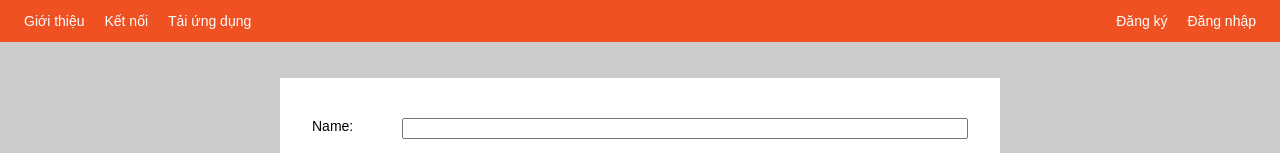
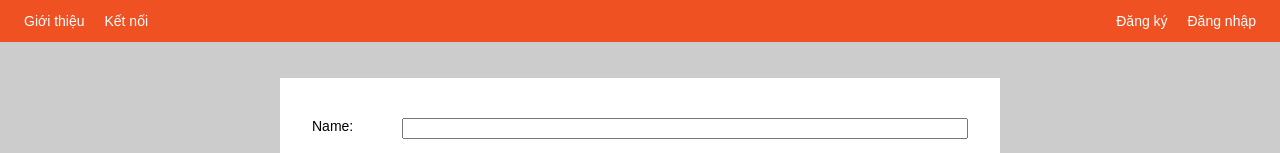
Before and after one commit to lam211bql/flex, a plain HTML site: page index.html in a window 1280 px wide. Shown: the top 153 px of the page. Drawn offline with Linux system fonts and the light colour scheme.

Commit message:
test lai code

```diff
--- a/index.html
+++ b/index.html
@@ -12,7 +12,7 @@
       <ul class="nav-list">
         <li class="nav-item">Giới thiệu</li>
         <li class="nav-item">Kết nối</li>
-        <li class="nav-item">Tải ứng dụng</li>
+        <li class="nav-item"></li>
       </ul>
       <ul class="nav-list">
         <li class="nav-item">Đăng ký</li>
```
